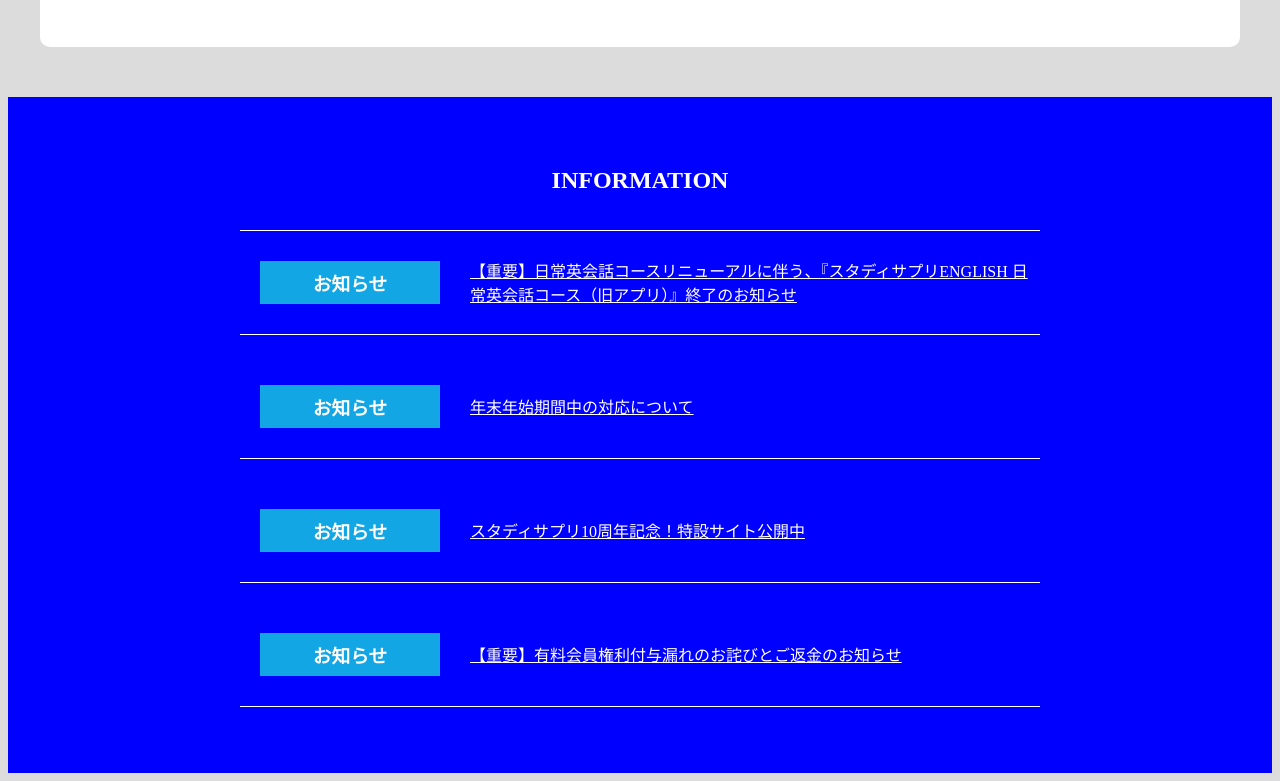
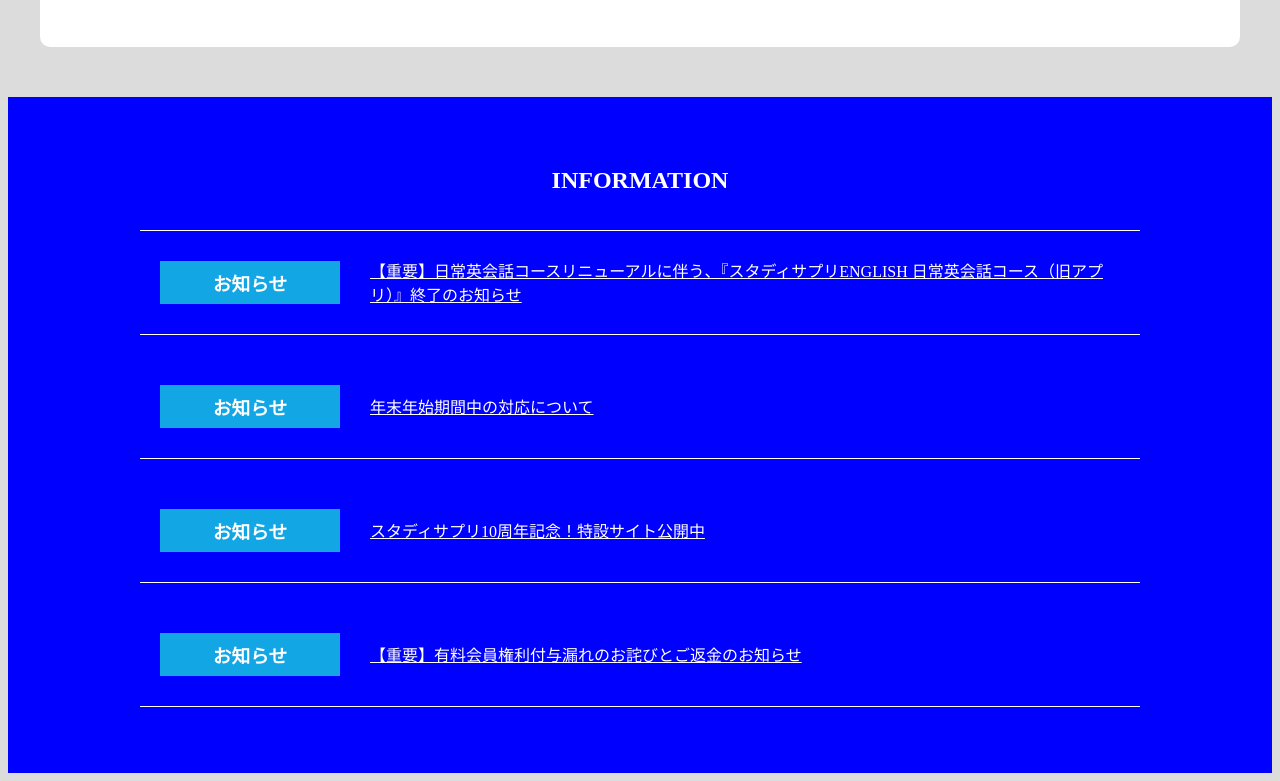
Before and after one commit to dora5n/1012_kadai, an Astro site: page / in a window 1280 px wide. Shown: the part 1642-2423 px from the top of the page. Built offline with nearby package versions, Linux system fonts and the light colour scheme; Astro itself is replaced by a stand-in of ours.

Commit message:
CSS修正

```diff
--- a/src/styles/styles.css
+++ b/src/styles/styles.css
@@ -64,11 +64,10 @@ h2 {
   text-align: center;
 }
 
-/* グリッドレイアウトの設定 */
 ul {
   display: grid;
   width: 100%;
-  max-width: 800px;
+  max-width: 1000px;
   gap: 20px;
   list-style-type: none;
   padding: 0;
@@ -76,6 +75,7 @@ ul {
 }
 
 li {
+  width: 1000px;
   display: flex;
   align-items: center;
   gap: 20px;
```
